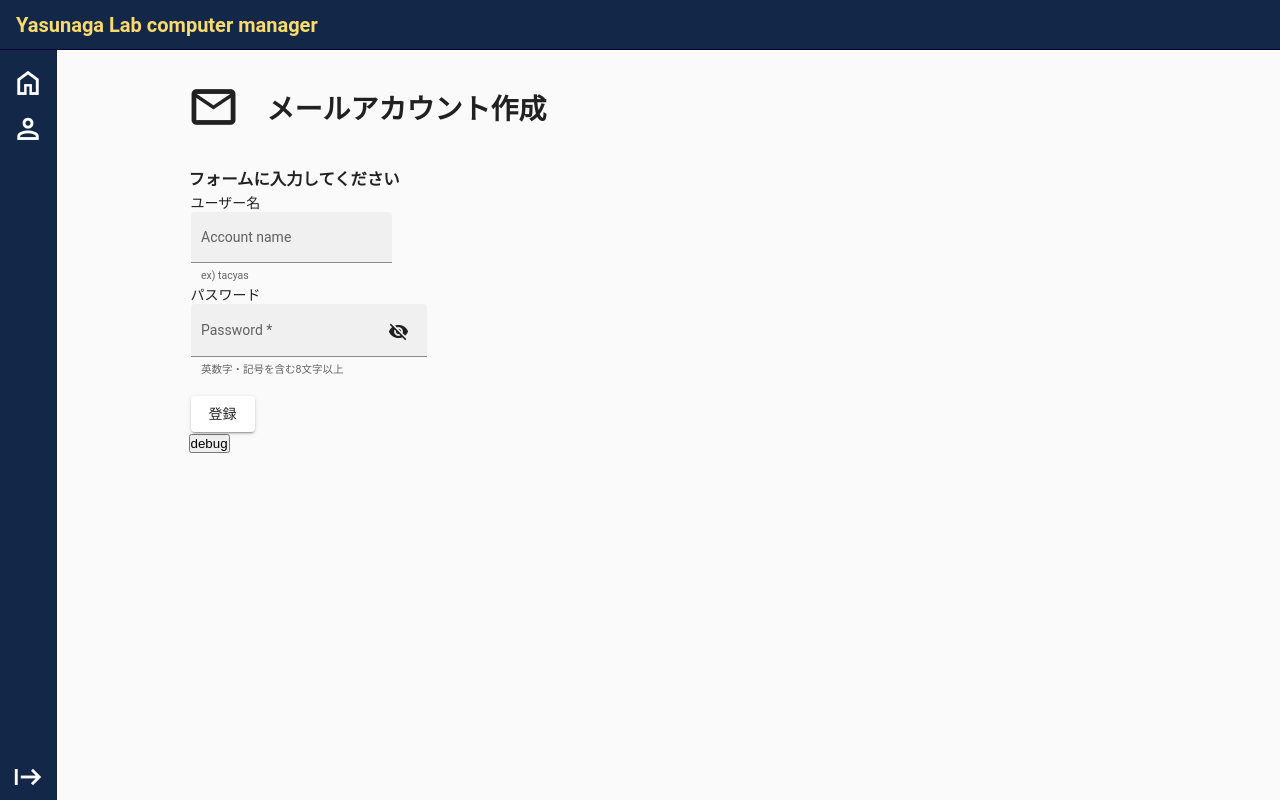
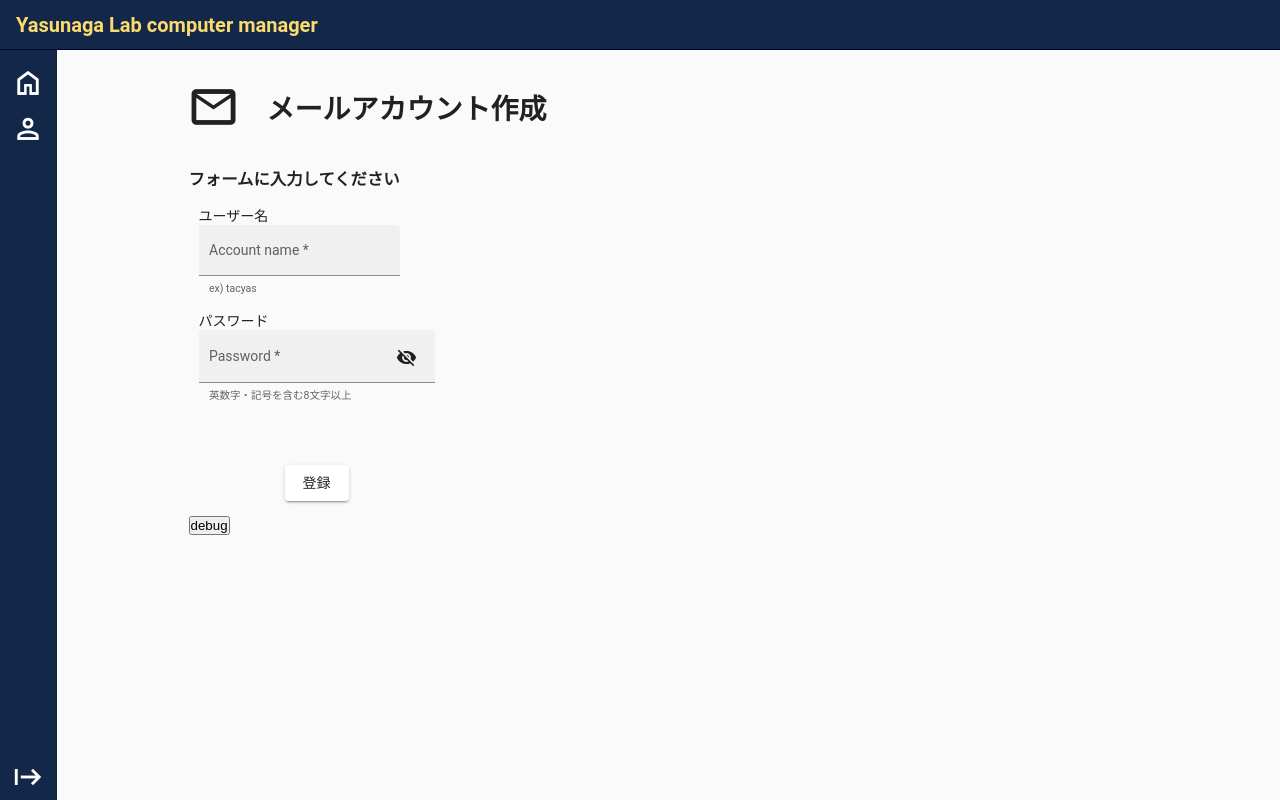
Before and after one commit to hondaya14/yacm_cl, an Angular app: page /account/register_mail in a window 1280 px wide. Built offline with nearby package versions, Linux system fonts and the light colour scheme.

Commit message:
Refactoring user interface

```diff
--- a/src/app/account/register-cs/register-cs.component.css
+++ b/src/app/account/register-cs/register-cs.component.css
@@ -6,8 +6,6 @@
   font-size: 50px;
 }
 
-.account {
-}
 
 .account-title {
   display: flex;
@@ -18,18 +16,10 @@
   padding-left: 1em;
 }
 
-.account-form {
-  width: 100%;
-}
-
 .error-message {
   color: red;
 }
 
-.form-container {
-  margin-left: auto;
-  margin-right: auto;
-}
 
 .form-table {
   /*padding: 20px;*/
@@ -37,13 +27,6 @@
   justify-content: center;
 }
 
-.table-row {
-
-}
-
-.register-button {
-
-}
 
 .button-area {
   text-align: center;
--- a/src/app/account/register-cs/register-cs.component.html
+++ b/src/app/account/register-cs/register-cs.component.html
@@ -1,16 +1,16 @@
-<div class="account">
+<div>
   <div class="account-title">
     <span class="material-symbols-outlined title-symbol">dns</span>
     <h1 class="title">計算機アカウント作成</h1>
   </div>
   <br>
   <br>
-  <div class="account-form">
+  <div>
     <h3>フォームに入力してください</h3>
     <div *ngIf="infoInvalid" class="error-message">
       <p>不正な箇所があります。</p>
     </div>
-    <div class="form-container">
+    <div>
       <table class="form-table">
         <tr>
           <td>
--- a/src/app/account/register-mail/register-mail.component.css
+++ b/src/app/account/register-mail/register-mail.component.css
@@ -18,3 +18,13 @@
 .error-message {
   color: red;
 }
+
+.form-table {
+  /*padding: 20px;*/
+  border-spacing: 10px 15px;
+  justify-content: center;
+}
+
+.button-area {
+  text-align: center;
+}
--- a/src/app/account/register-mail/register-mail.component.html
+++ b/src/app/account/register-mail/register-mail.component.html
@@ -10,14 +10,14 @@
     <div *ngIf="infoInvalid" class="error-message">
       <p>不正な箇所があります。</p>
     </div>
-    <div class="form-container">
+    <div>
       <table class="form-table">
         <tr>
           <td>
             <p>ユーザー名</p>
             <mat-form-field hintLabel="ex) tacyas" appearance="fill">
               <mat-label>Account name</mat-label>
-              <input matInput [(ngModel)]="mail.userName">
+              <input matInput [(ngModel)]="mail.userName" required>
             </mat-form-field>
           </td>
         </tr>
@@ -35,8 +35,9 @@
           </td>
         </tr>
         <br>
+        <br>
         <tr class="button-area">
-          <td colspan="2">
+          <td>
             <button mat-raised-button class="register-button" (click)="register()">登録</button>
           </td>
         </tr>
```
